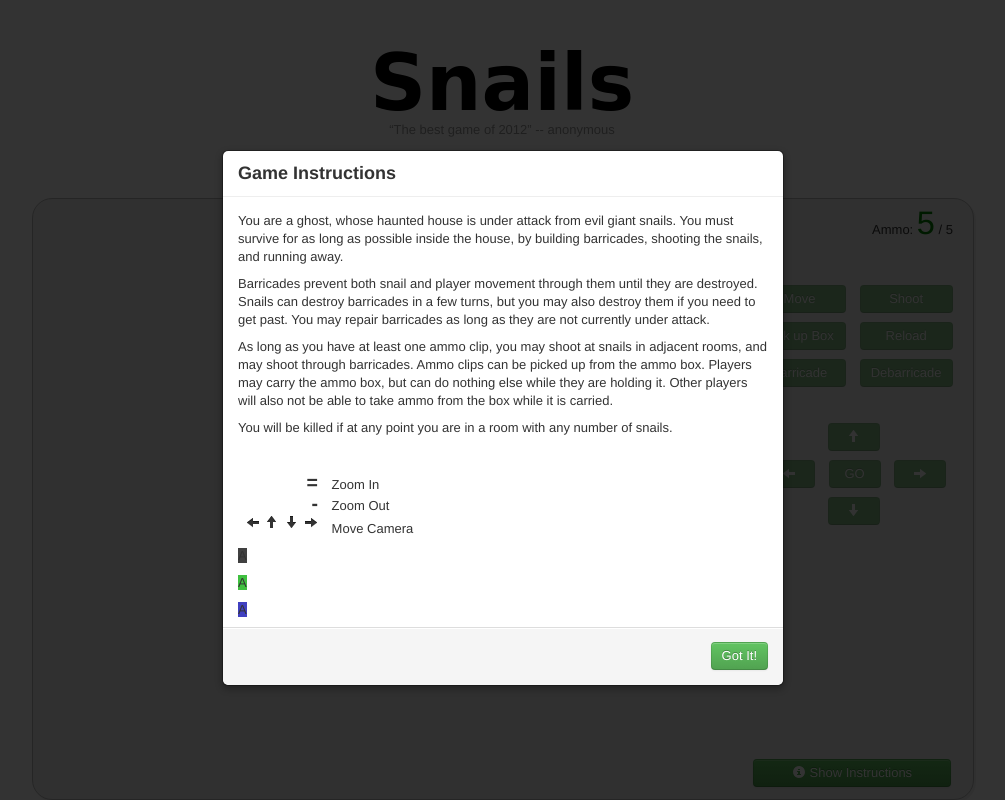
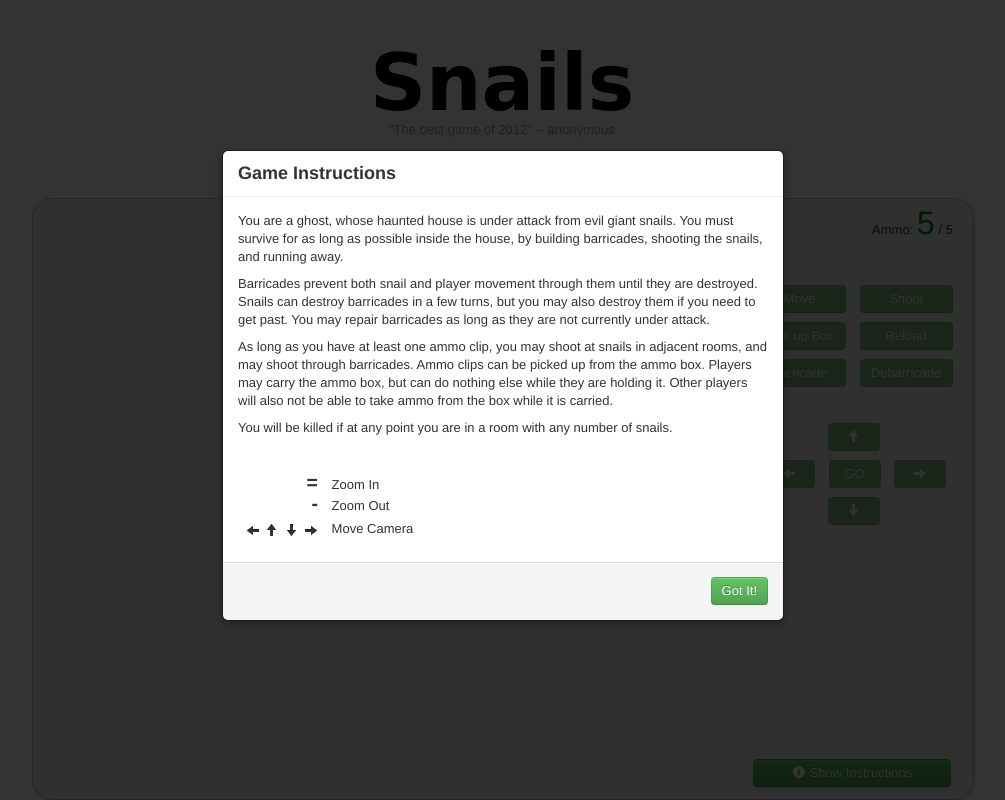
Before and after one commit to MilanMisak/Zombies, a Django app: template game/templates/game/game.html in a window 1280 px wide. Shown: the whole page, without its empty margins (138-1143 px from the left). Run offline with Django 3.2, Linux system fonts and the light colour scheme; the template is opened without the code that fills it, so the values that code supplies are empty; some libraries are stand-ins or nearby versions; some web fonts are replaced.

Commit message:
Removed colour palette from instructions and aligned arrow icons with the text

```diff
--- a/game/templates/game/game.html
+++ b/game/templates/game/game.html
@@ -74,21 +74,13 @@ $(function() {
         <p>
             <span class="control_key big">=</span> Zoom In<br>
             <span class="control_key big">-</span> Zoom Out<br>
-            <span class="control_key big">
+            <span class="control_key big" style="position: relative; top: 8px">
                 <i class="icon-arrow-left"></i>
                 <i class="icon-arrow-up"></i>
                 <i class="icon-arrow-down"></i>
                 <i class="icon-arrow-right"></i>
             </span> Move Camera
         </p>
-        <p><span style="background-color: rgb(64, 64, 64)">A</span></p>
-        <p><span style="background-color: rgb(64, 192, 64)">A</span></p>
-        <p><span style="background-color: rgb(64, 64, 192)">A</span></p>
-        <p><span style="background-color: rgb(64, 192, 192)">A</span></p>
-        <p><span style="background-color: rgb(192, 64, 64)">A</span></p>
-        <p><span style="background-color: rgb(192, 64, 192)">A</span></p>
-        <p><span style="background-color: rgb(192, 192, 64)">A</span></p>
-        <p><span style="background-color: rgb(192, 192, 192)">A</span></p>
     </div>
     <div class="modal-footer">
         <a href="#" class="btn btn-primary btn-success" data-dismiss="modal">Got It!</a>
```
